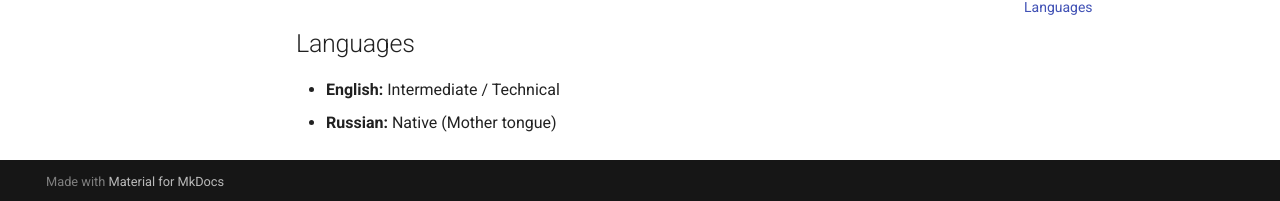
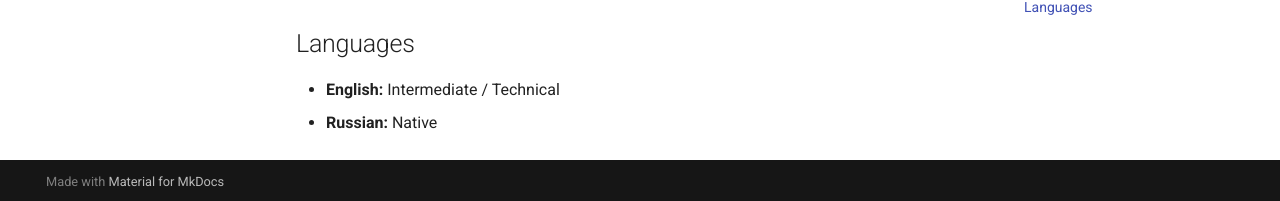
Before and after one commit to arturmon/cv, an MkDocs documentation site: the page built from docs/index.md, in a window 1280 px wide and 900 px high, scrolled down 5101 px. Shown: the part 696-897 px from the top of the window. Built offline with MkDocs 1.6.1 and Material for MkDocs 9.7.7, drawn with Linux system fonts in a browser that asks for light colours.

Commit message:
docs: simplify Russian language proficiency description in documentation

```diff
--- a/docs/index.md
+++ b/docs/index.md
@@ -145,4 +145,4 @@ Novouralsk State Technological Institute (NSTI), Russia
 ## Languages
 
 * **English:** Intermediate / Technical
-* **Russian:** Native (Mother tongue)
+* **Russian:** Native
```
